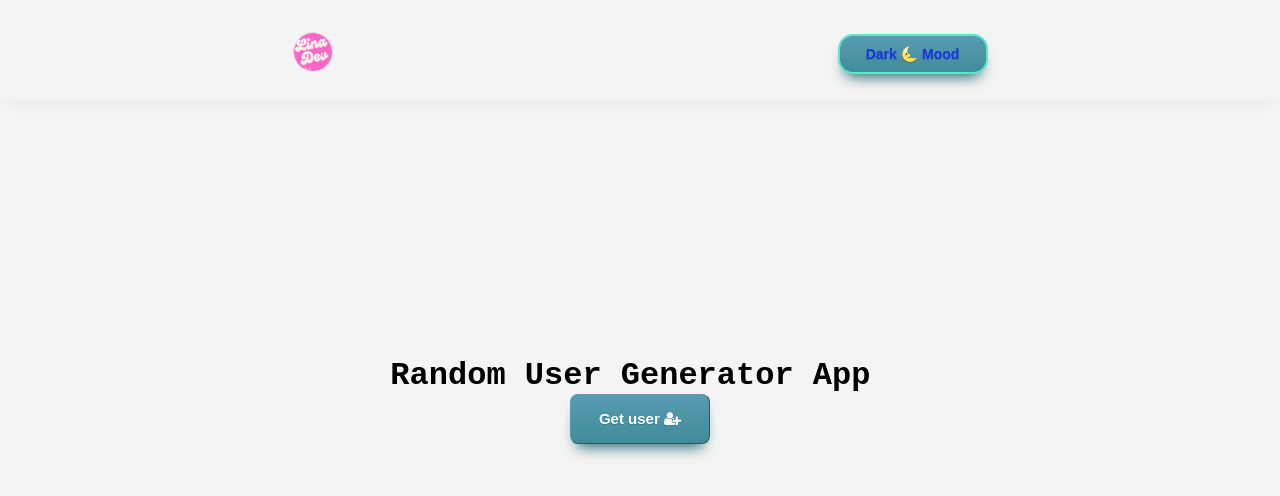
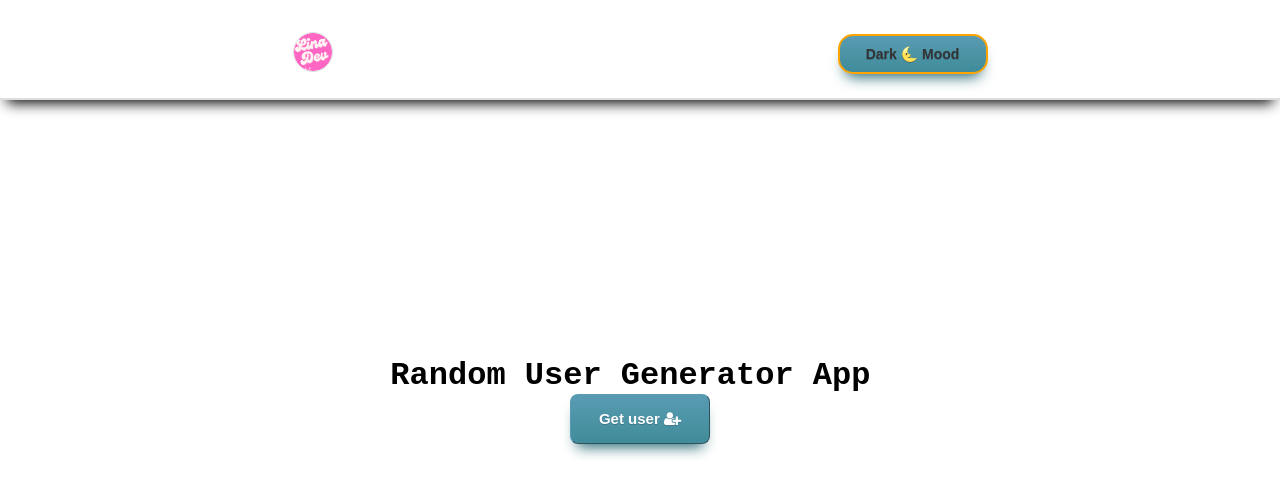
Before and after one commit to LMFront-end/RandomUserReact, a React (Create React App) app: page / in a window 1280 px wide. Shown: the top 496 px of the page. Built offline with nearby package versions, Linux system fonts and the light colour scheme; a web font is replaced by a local one.

Commit message:
se agrega darkMode

```diff
--- a/src/App.css
+++ b/src/App.css
@@ -16,7 +16,6 @@
     width: 100%;
     height: 100vh;
     overflow: hidden;
-    background-color: #f4f4f4f4;
     font-family: 'Red Hat Mono', monospace;
 }
 
@@ -112,3 +111,20 @@ img {
 
 
 /* dark mode */
+
+.giphos__container.dark {
+    background-color: #201e1e;
+    transition: all 1s ease;
+}
+
+.dark .header__button {
+    background-color: #201e1e;
+    border: 2px solid white;
+    color: white;
+}
+
+.dark h1,
+.dark h3 {
+    color: #f9ca24;
+    font-weight: 600;
+}
--- a/src/App.js
+++ b/src/App.js
@@ -1,12 +1,17 @@
+import React, {useState} from 'react';
 import './App.css';
 import { Header } from './components/header/Header';
 
 import { Title } from './components/hero/Title';
 
 function App() {
+
+  //useState
+  const [isDark, setDark] = useState(false);
+
   return (
-    <div>
-      <Header />
+    <div className={`giphos__container ${isDark ? "dark" : ""}`}>
+      <Header isDark={isDark} setDark={setDark} />
       <Title />
     </div>
   );
--- a/src/components/header/Header.module.css
+++ b/src/components/header/Header.module.css
@@ -11,11 +11,11 @@
 
 .header__button {
     font-family: 'Poppins', sans-serif;
-    color: #1535e7;
+    color: #333;
     margin: 10px 35px 0px 0px;
     width: 150px;
     height: 40px;
-    border: 2px solid rgb(88, 233, 201);
+    border: 2px solid #ffa502;
     border-radius: 15px;
     font-size: 14px;
     font-weight: bold;
@@ -25,7 +25,7 @@
 }
 
 .header__button:hover {
-    border: 2px dashed #2f3542;
+    border: 2px solid #2f3542;
     background-color: #ffa502;
     color: #2f3542;
 }
```
